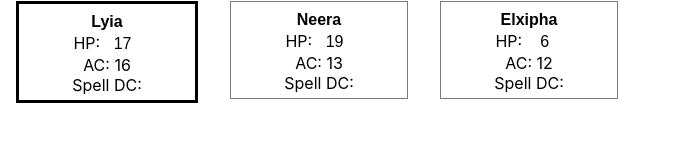
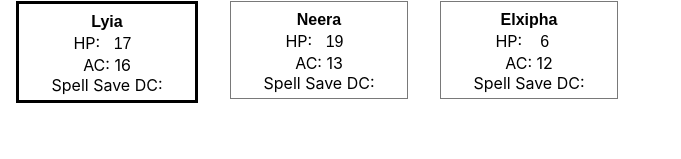
Before and after one commit to billbaincodes/dnd5e-initiative-tracker, a React (Create React App) app: page / in a window 1280 px wide. Shown: the part 141-300 px from the top of the page, without its empty margins (0-681 px from the left). Built offline with nearby package versions, Linux system fonts and the light colour scheme; no server answers.

Commit message:
update characterCard, package.json

```diff
--- a/src/components/CharacterCard.js
+++ b/src/components/CharacterCard.js
@@ -55,7 +55,7 @@ const CharacterCard = ({
         HP: <input className="hp-input hidden-input" id={data.id} onChange={event => hpSetter(event)} value={data.hit_points} />
       </span>
       <span>AC: {data.armor_class}</span>
-      <span>Spell DC: {data.spell_save_dc}</span>
+      <span>Spell Save DC: {data.spell_save_dc}</span>
 
       <div className="ability-block">
         <span className="ability">
@@ -113,7 +113,7 @@ const CharacterCard = ({
             : "None"}
         </div>
       </div>
-      <label>Initiative</label>
+      <label>Initiative: </label>
       <input
         className="hidden-input"
         id={data.id}
```
Also changed, not shown: package.json (line endings or trailing spaces).
